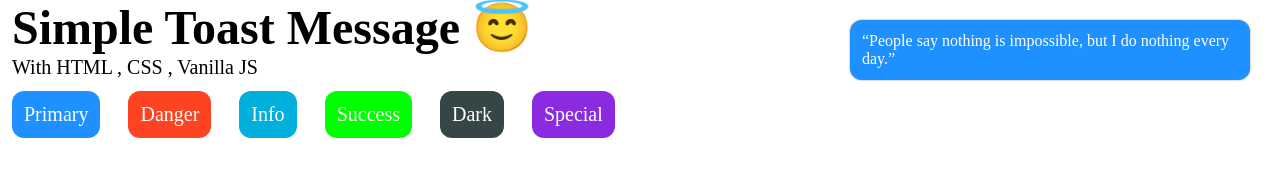
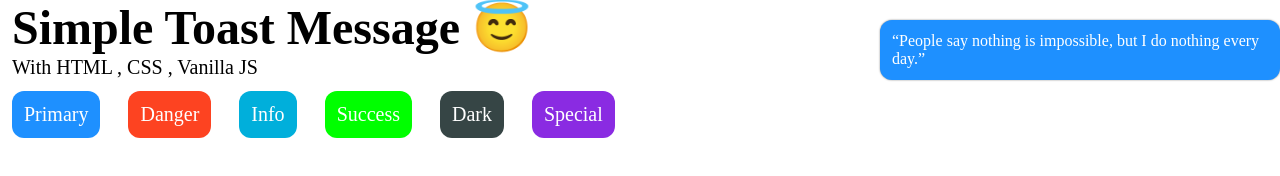
Before and after one commit to Aravindakrishnan/Toast_Messenger, a plain HTML site: page index.html in a window 1280 px wide. Both pictures are taken after a click on the button "Primary". Drawn offline with Linux system fonts and the light colour scheme.

Commit message:
Update style.css

```diff
--- a/style.css
+++ b/style.css
@@ -7,8 +7,8 @@
 
 .toast {
   position: fixed;
-  top: 0px;
-  right: 30px;
+  top: 0;
+  right: 0;
   margin: auto;
   max-width: 400px;
   padding: 12px;
```
